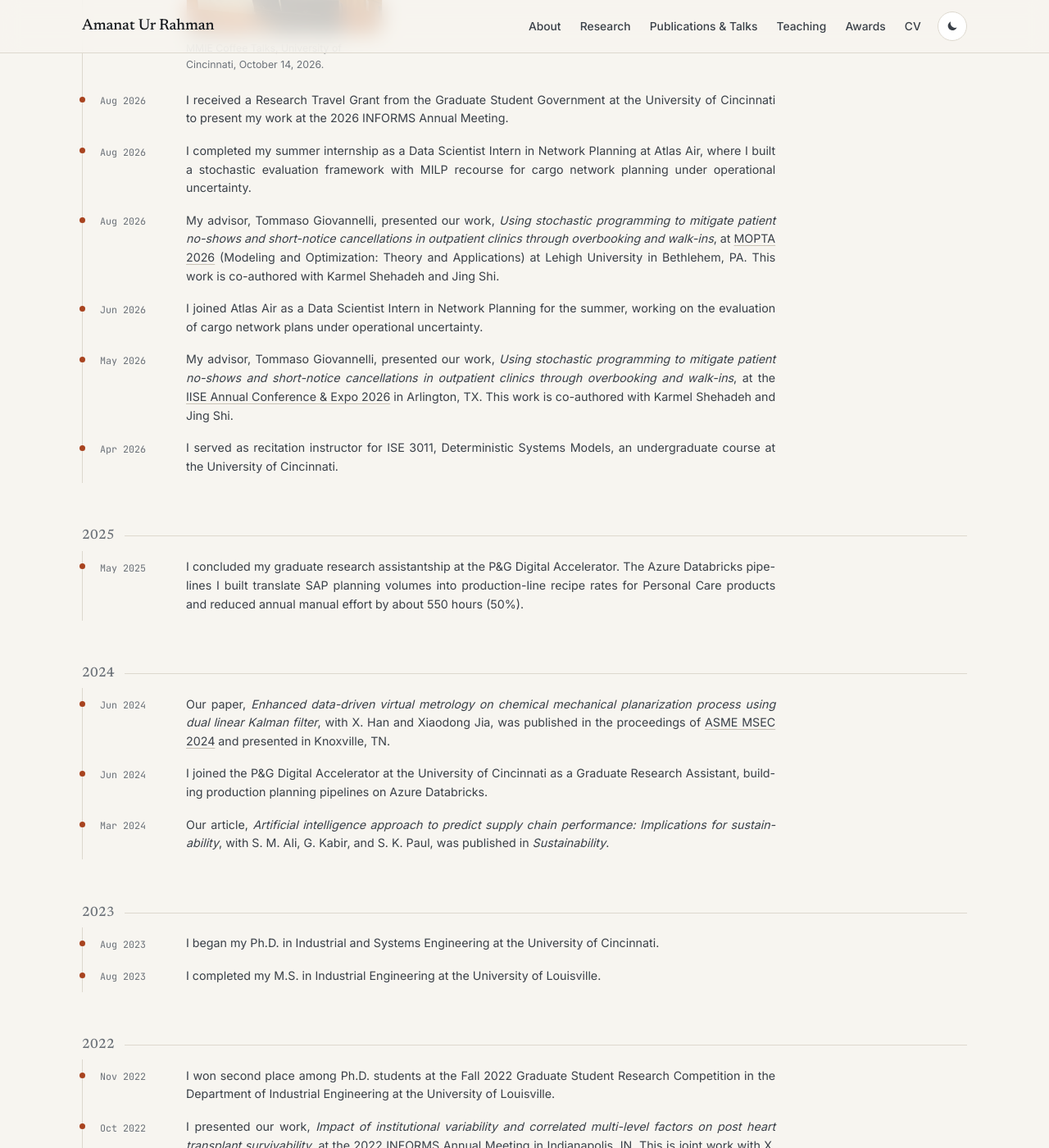
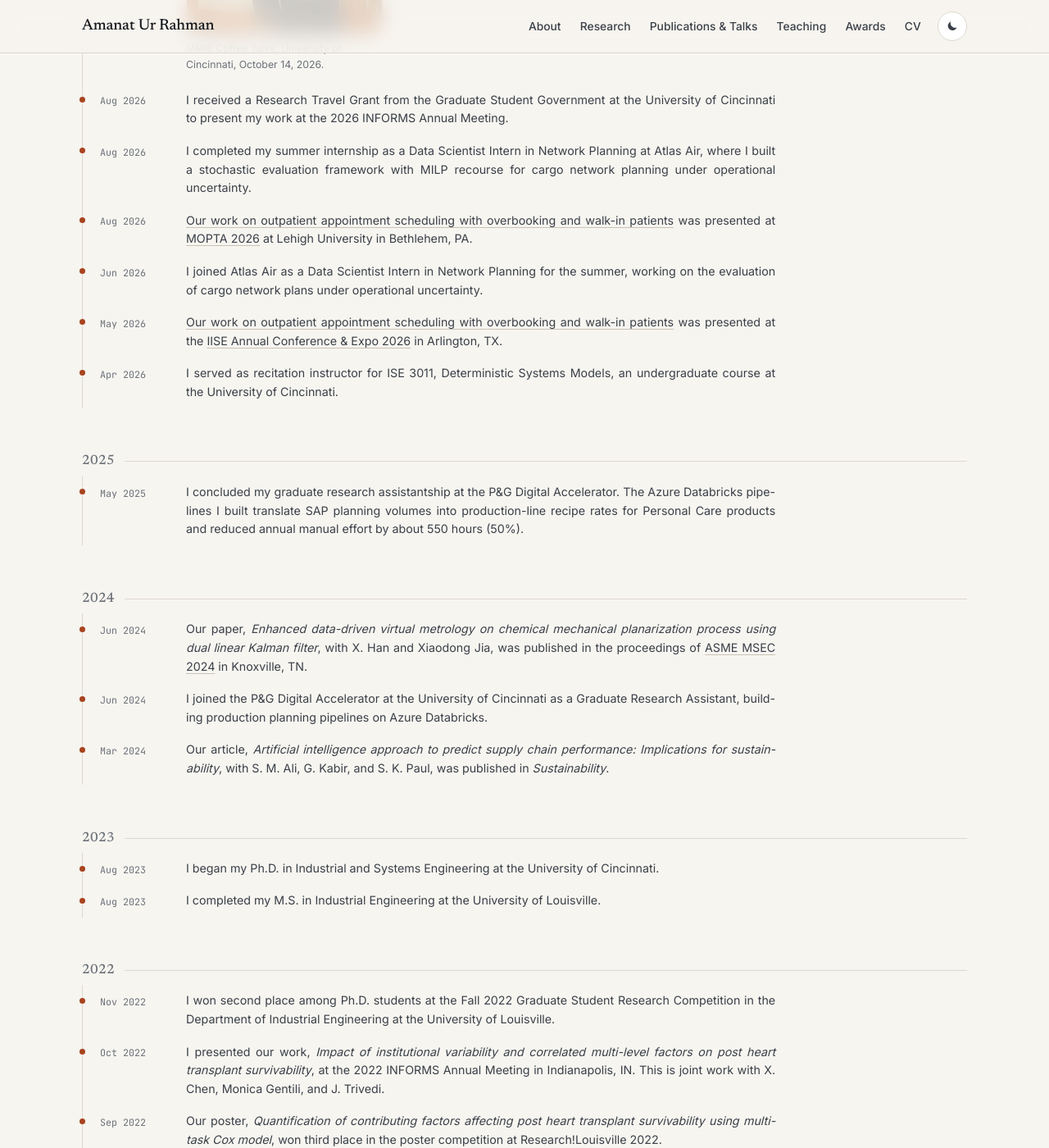
Before and after one commit to amanat-rahman/amanat-rahman.github.io, a Jekyll site: the page built from news.html, in a window 1280 px wide and 1400 px high, scrolled down 808 px. Shown: the whole window at 82% size. Built offline with Jekyll 4.4.1, drawn with Linux system fonts in a browser that asks for light colours.

Commit message:
News: general wording for talks presented by co-authors, linking to Publications and Talks
Co-Authored-By: Claude Opus 5.5 <noreply@anthropic.com>
Claude-Session: https://claude.ai/code/session_012gzcHSSbTY5Xckd1ycFgL5

```diff
--- a/_data/news.yml
+++ b/_data/news.yml
@@ -45,12 +45,9 @@
 
 - date: 2026-08-05
   text: >-
-    My advisor, Tommaso Giovannelli, presented our work, <em>Using stochastic programming to
-    mitigate patient no-shows and short-notice cancellations in outpatient clinics through
-    overbooking and walk-ins</em>, at
+    <a href="/publications/">Our work on outpatient appointment scheduling with overbooking and walk-in patients</a> was presented at
     <a href="https://coral.ise.lehigh.edu/~mopta/" target="_blank" rel="noopener">MOPTA 2026</a>
-    (Modeling and Optimization: Theory and Applications) at Lehigh University in Bethlehem, PA.
-    This work is co-authored with Karmel Shehadeh and Jing Shi.
+    at Lehigh University in Bethlehem, PA.
 
 - date: 2026-06-01
   text: >-
@@ -59,11 +56,9 @@
 
 - date: 2026-05-20
   text: >-
-    My advisor, Tommaso Giovannelli, presented our work, <em>Using stochastic programming to
-    mitigate patient no-shows and short-notice cancellations in outpatient clinics through
-    overbooking and walk-ins</em>, at the
+    <a href="/publications/">Our work on outpatient appointment scheduling with overbooking and walk-in patients</a> was presented at the
     <a href="https://www.iise.org/annual" target="_blank" rel="noopener">IISE Annual Conference &amp; Expo 2026</a>
-    in Arlington, TX. This work is co-authored with Karmel Shehadeh and Jing Shi.
+    in Arlington, TX.
 
 - date: 2026-04-01
   text: >-
@@ -82,7 +77,7 @@
     process using dual linear Kalman filter</em>, with X. Han and Xiaodong Jia, was published in
     the proceedings of
     <a href="https://event.asme.org/MSEC-2024" target="_blank" rel="noopener">ASME MSEC 2024</a>
-    and presented in Knoxville, TN.
+    in Knoxville, TN.
 
 - date: 2024-06-01
   text: >-
```
